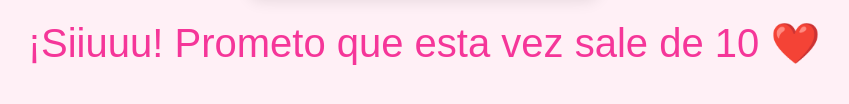
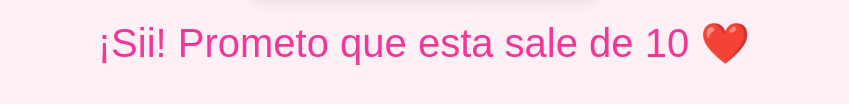
Before and after one commit to juancho2264/CItaa, a plain HTML site: page index.html in a window 1280 px wide. Both pictures are taken after a click on the button "¡Sí, dale!". Shown: the part 488-592 px from the top of the page, without its empty margins (216-1065 px from the left). Drawn offline with Linux system fonts and the light colour scheme; a web font is replaced by a local one.

Commit message:
Add files via upload

```diff
--- a/index.html
+++ b/index.html
@@ -17,7 +17,7 @@
       <img class="cat-img" src="https://i.imgur.com/TL3lwbV.jpeg" alt="Gatito pidiendo perdón" />
 
       <div class="text-box">
-        <p class="title">Sé que ayer no salió perfecto... 😅<br>¿Me das la revancha?</p>
+        <p class="title">Sé que no salió perfecto... 😅<br>¿Me das la revancha angie?</p>
       </div>
 
       <div class="buttons">
--- a/script.js
+++ b/script.js
@@ -38,7 +38,7 @@ noButton.addEventListener("click", function () {
 });
 
 function handleYesClick() {
-  titleElement.innerHTML = "¡Siiuuu! Prometo que esta vez sale de 10 ❤️";
+  titleElement.innerHTML = "¡Sii! Prometo que esta sale de 10 ❤️";
   buttonsContainer.classList.add("hidden");
   catImg.src = finalImage;
 }
```
